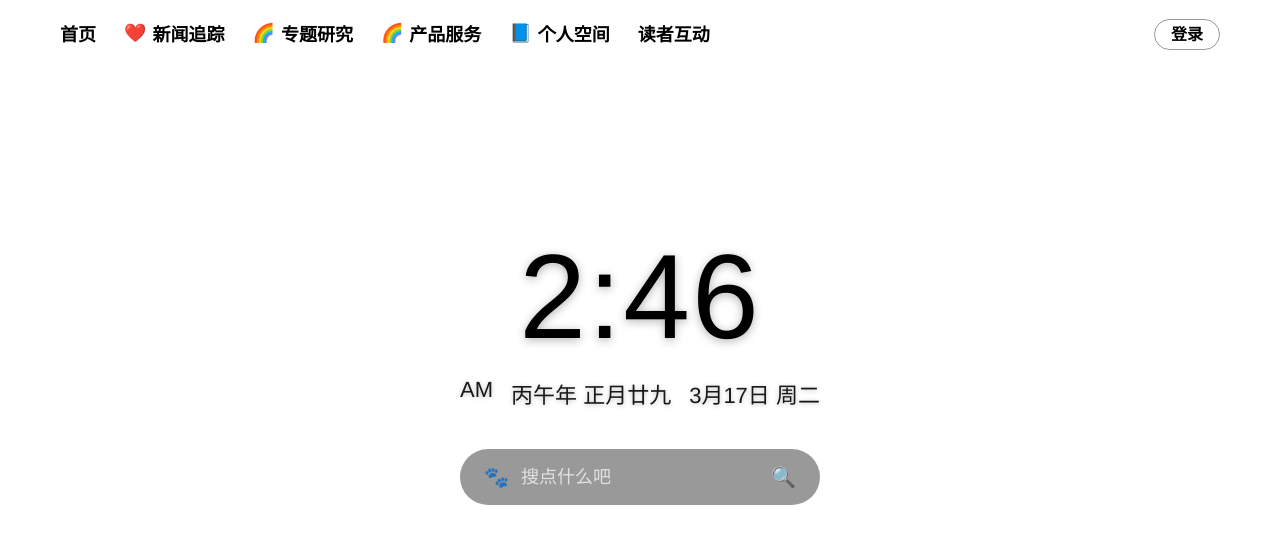
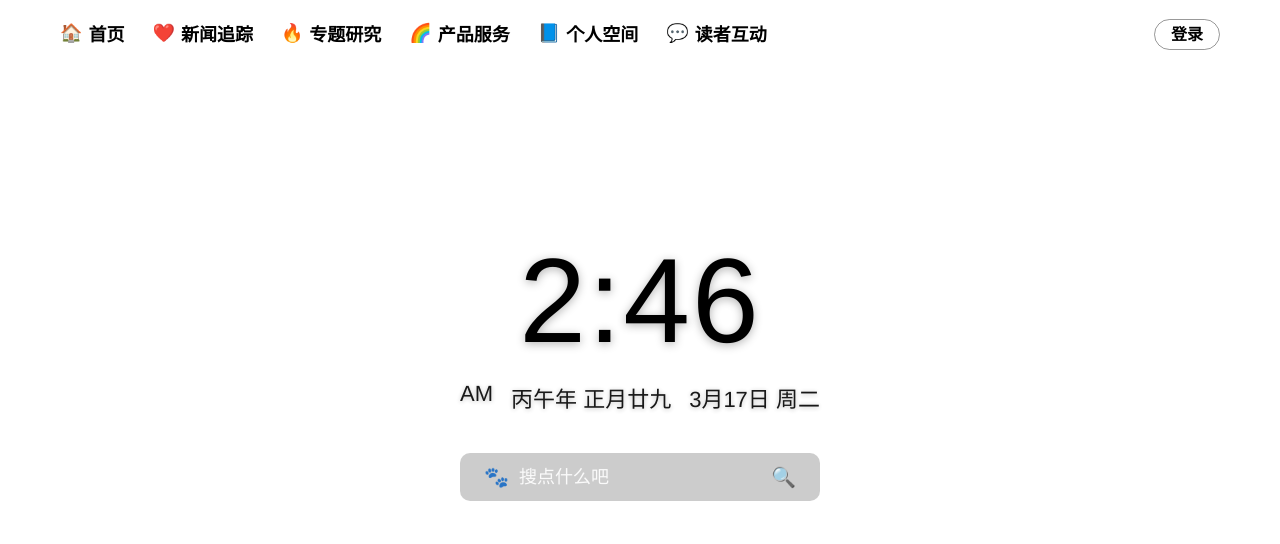
Before and after one commit to Tony-LJ/polair-demo, a Vue app: page /home in a window 1280 px wide. Shown: the top 544 px of the page. Built offline with nearby package versions, Linux system fonts and the light colour scheme; sample sign-in values are in the browser's storage.

Commit message:
feat:home|二级菜单下拉框

```diff
--- a/src/styles/home.scss
+++ b/src/styles/home.scss
@@ -71,8 +71,69 @@ $opacity-base: 0.7;
       }
     }
   }
+
+  // 🔥 下拉容器 - 外框缩小 + 自适应文字宽度
+.nav-dropdown {
+    position: relative;
+    display: inline-block;
+
+    .dropdown-menu {
+      display: none;
+      position: absolute;
+      top: calc(100% + 8px); // 缩小与导航栏的间距
+      left: 50%;
+      transform: translateX(-50%);
+      width: fit-content; // 🔥 宽度自适应文字
+      min-width: unset;   // 取消最小宽度限制
+      max-width: 200px;   // 限制最大宽度，避免过宽
+      padding: 8px;       // 缩小外框内边距
+      background: rgba(200, 200, 200, 0.85);
+      backdrop-filter: blur(12px);
+      border-radius: 12px; // 缩小外框圆角
+      box-shadow: 0 6px 18px rgba(0, 0, 0, 0.12);
+      z-index: 200;
+
+      // 顶部小三角同步缩小
+      &::before {
+        content: '';
+        position: absolute;
+        top: -8px; // 缩小三角高度
+        left: 50%;
+        transform: translateX(-50%);
+        width: 0;
+        height: 0;
+        border-left: 8px solid transparent;
+        border-right: 8px solid transparent;
+        border-bottom: 8px solid rgba(200, 200, 200, 0.85);
+      }
+    }
+
+    &:hover .dropdown-menu {
+      display: block;
+    }
+  }
+
+  // 🔥 下拉选项 - 内框缩小 + 自适应文字
+  .dropdown-item {
+    display: block;
+    padding: 10px 14px; // 缩小选项内边距
+    margin: 4px 0;      // 缩小选项间距
+    background: rgba(255, 255, 255, 0.7);
+    color: #333333;
+    text-decoration: none;
+    font-size: 16px;    // 缩小字号
+    //font-weight: bold;
+    text-align: center;
+    border-radius: 8px; // 缩小选项圆角
+    transition: all 0.2s ease;
+    white-space: nowrap; // 强制文字单行，避免换行
+
+    &:hover {
+      background: rgba(255, 255, 255, 0.95);
+      color: $primary-color;
+    }
+  }
 }
-
 .home-login-btn {
   color: $text-color;
   text-decoration: none;
@@ -135,8 +196,8 @@ $opacity-base: 0.7;
   transition: all 0.3s ease;
 
   &:focus-within {
-    background: rgba(0, 0, 0, 0.5); // 聚焦时加深背景
-    box-shadow: 0 4px 20px rgba(0, 0, 0, 0.2);
+    background: rgba(0, 0, 0, 0.3); // 聚焦时加深背景
+    box-shadow: 0 4px 20px rgba(0, 0, 0, 0.3);
   }
 
   .search-icon-left,
@@ -164,19 +225,19 @@ $opacity-base: 0.7;
 .search-box {
  display: flex;
  align-items: center;
- gap: 12px;
+ gap: 10px;
  width: 100%;
  max-width: 800px; // 控制最大宽度
  margin-top: 40px; // 与时钟的间距
- padding: 16px 24px;
- background: rgba(0, 0, 0, 0.4); // 半透明深色背景
- backdrop-filter: blur(12px); // 毛玻璃效果
- border-radius: 40px; // 圆角
+ padding: 12px 24px;
+ background: rgba(0, 0, 0, 0.2); // 半透明深色背景
+ backdrop-filter: blur(15px); // 毛玻璃效果
+ border-radius: 10px; // 圆角
  transition: all 0.3s ease;
 
  &:focus-within {
-   background: rgba(0, 0, 0, 0.5); // 聚焦时加深背景
-   box-shadow: 0 4px 20px rgba(0, 0, 0, 0.2);
+   background: rgba(0, 0, 0, 0.9); // 聚焦时加深背景
+   box-shadow: 0 4px 20px rgba(0, 0, 0, 0.8);
  }
 
  .search-icon-left,
@@ -187,7 +248,7 @@ $opacity-base: 0.7;
  }
 
  .search-input {
-   flex: 1;
+   flex: 0.5px;
    background: transparent;
    border: none;
    outline: none;
@@ -196,7 +257,7 @@ $opacity-base: 0.7;
    font-weight: 400;
 
    &::placeholder {
-     color: rgba(255, 255, 255, 0.7); // 占位符半透明白色
+     color: rgba(255, 255, 255, 0.9); // 占位符半透明白色
    }
  }
 }
--- a/src/views/Home.vue
+++ b/src/views/Home.vue
@@ -10,32 +10,67 @@
         </div>
       </div>-->
       <nav class="home-header-nav">
-        <a href="#" class="home-nav-item">首页</a>
         <a href="#" class="home-nav-item">
-          <span class="home-nav-icon">❤️</span> 新闻追踪
+          <span class="nav-icon">🏠</span>
+          <span class="nav-text">首页</span>
         </a>
+        <!-- 新闻追踪（带下拉） -->
+        <div class="nav-dropdown">
+          <div class="home-nav-item dropdown-trigger">
+            <span class="nav-icon">❤️</span>
+            <span class="nav-text">新闻追踪</span>
+          </div>
+          <div class="dropdown-menu">
+            <a href="#" class="dropdown-item">国内新闻</a>
+            <a href="#" class="dropdown-item">国际新闻</a>
+            <a href="#" class="dropdown-item">新闻热点</a>
+            <a href="#" class="dropdown-item">新闻专题</a>
+          </div>
+        </div>
+        <!-- 专题研究（带下拉） -->
+        <div class="nav-dropdown">
+          <div class="home-nav-item dropdown-trigger">
+            <span class="nav-icon">🔥</span>
+            <span class="nav-text">专题研究</span>
+          </div>
+          <div class="dropdown-menu">
+            <a href="#" class="dropdown-item">科技研究</a>
+            <a href="#" class="dropdown-item">经济金融</a>
+            <a href="#" class="dropdown-item">身心健康</a>
+            <a href="#" class="dropdown-item">学术研究</a>
+          </div>
+        </div>
+        <!-- 产品服务（带下拉） -->
+        <div class="nav-dropdown">
+          <div class="home-nav-item dropdown-trigger">
+            <span class="nav-icon">🌈</span>
+            <span class="nav-text">产品服务</span>
+          </div>
+          <div class="dropdown-menu">
+            <a href="#" class="dropdown-item">数据平台</a>
+            <a href="#" class="dropdown-item">业务咨询</a>
+            <a href="#" class="dropdown-item">数据信息</a>
+            <a href="#" class="dropdown-item">信息中介</a>
+            <a href="#" class="dropdown-item">个人电商</a>
+            <a href="#" class="dropdown-item">个人媒体</a>
+          </div>
+        </div>
+        <!-- 个人空间（带下拉） -->
+        <div class="nav-dropdown">
+          <div class="home-nav-item dropdown-trigger">
+            <span class="nav-icon">📘</span>
+            <span class="nav-text">个人空间</span>
+          </div>
+          <div class="dropdown-menu">
+            <a href="#" class="dropdown-item">个人简历</a>
+            <a href="#" class="dropdown-item">个人随笔</a>
+            <a href="#" class="dropdown-item">时光记录</a>
+            <a href="#" class="dropdown-item">相册</a>
+          </div>
+        </div>
         <a href="#" class="home-nav-item">
-          <span class="home-nav-icon">🌈</span> 专题研究
+          <span class="home-nav-icon">💬</span> 读者互动
         </a>
-        <a href="#" class="home-nav-item">
-          <span class="home-nav-icon">🌈</span> 产品服务
-        </a>
-        <a href="#" class="home-nav-item">
-          <span class="home-nav-icon">📘</span> 个人空间
-        </a>
-        <a href="#" class="home-nav-item">读者互动
-        </a>
-<!--        <a href="#" class="home-nav-item">-->
-<!--          <span class="home-nav-icon">📷</span> 相册-->
-<!--        </a>-->
-<!--        <a href="#" class="home-nav-item">-->
-<!--          <span class="home-nav-icon">📦</span> 百宝箱-->
-<!--        </a>-->
-<!--        <a href="#" class="home-nav-item">-->
-<!--          <span class="home-nav-icon">💬</span> 留言-->
-<!--        </a>-->
-<!--        <a href="#" class="home-nav-item">联系我-->
-<!--        </a>-->
       </nav>
       <div class="header-right">
         <a href="/login" class="home-login-btn">登录</a>
```
